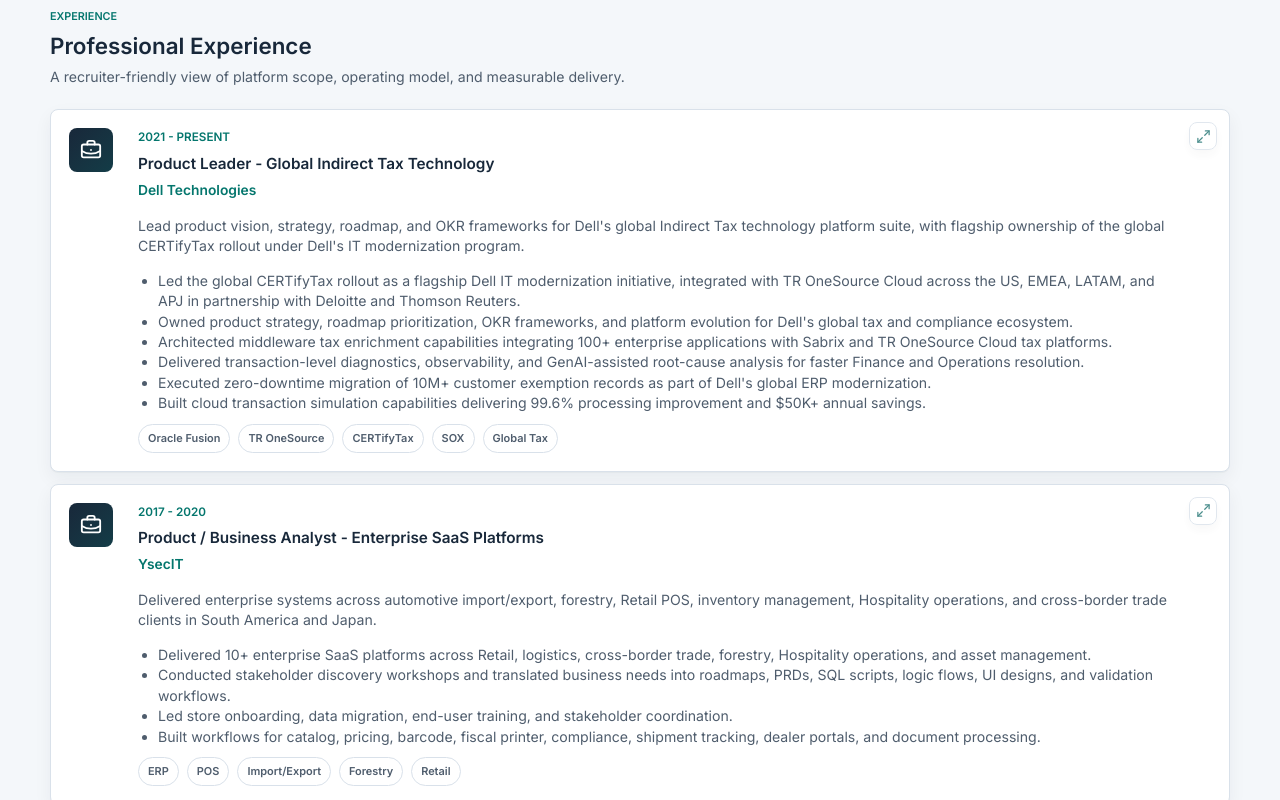
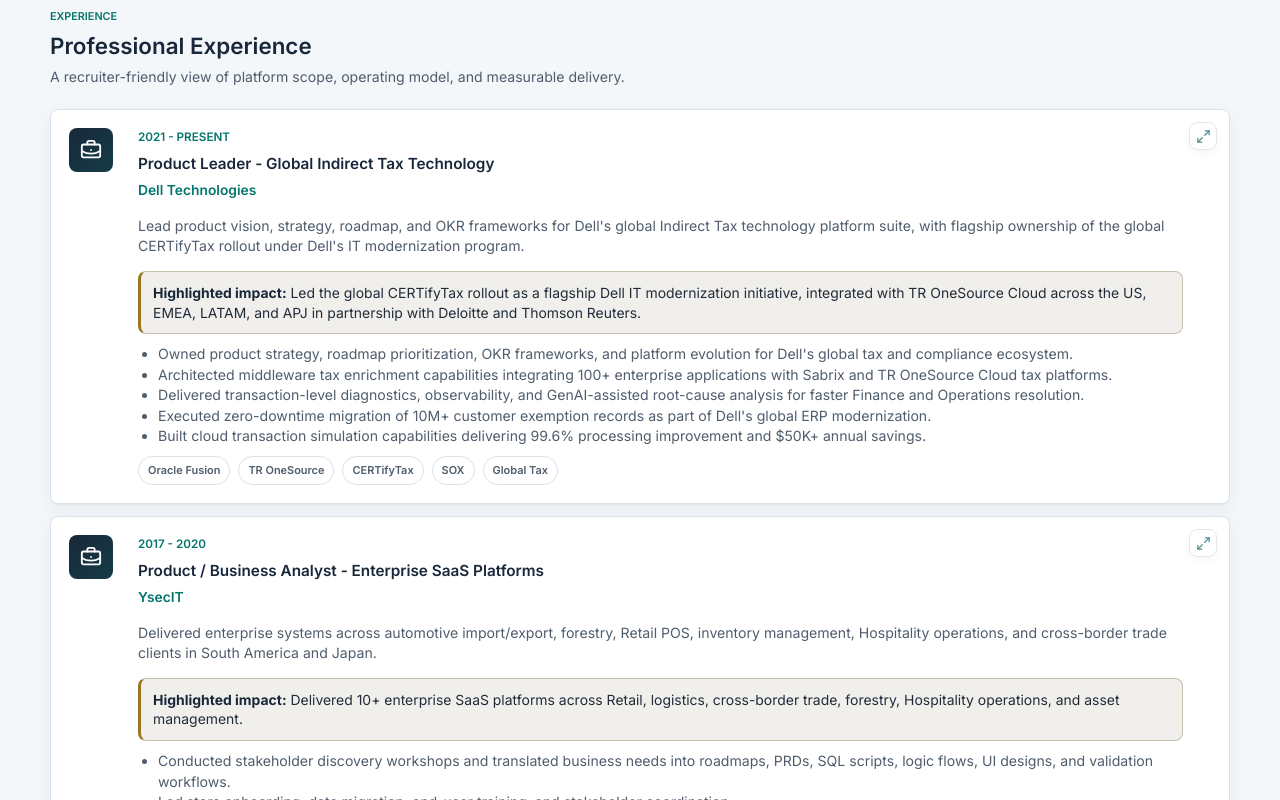
Before and after one commit to vijayshagunkumar/vijayshagunkumar.github.io, a React (Vite) app: page / in a window 1280 px wide. Shown: the part 2700-3500 px from the top of the page. Built offline with nearby package versions, Linux system fonts and the light colour scheme.

Commit message:
Highlight key impact on experience cards

```diff
--- a/src/components/Experience.tsx
+++ b/src/components/Experience.tsx
@@ -145,8 +145,13 @@
                 <h3>{item.role}</h3>
                 <h4>{item.company}</h4>
                 <p>{item.summary}</p>
+                {item.achievements[0] ? (
+                  <p className="experience-card-highlight">
+                    <strong>Highlighted impact:</strong> {item.achievements[0]}
+                  </p>
+                ) : null}
                 <ul>
-                  {item.achievements.map((achievement) => (
+                  {item.achievements.slice(1).map((achievement) => (
                     <li key={achievement}>{achievement}</li>
                   ))}
                 </ul>
--- a/src/styles/components.css
+++ b/src/styles/components.css
@@ -1003,6 +1003,24 @@
   hyphens: manual;
 }
 
+.experience-card-highlight {
+  margin: 11px 0 8px;
+  padding: 11px 12px;
+  border: 1px solid color-mix(in srgb, var(--accent-2) 30%, var(--border));
+  border-left: 3px solid var(--accent-2);
+  border-radius: 8px;
+  background: color-mix(in srgb, var(--accent-2) 8%, var(--surface-strong));
+  color: var(--text) !important;
+  font-size: 0.93rem !important;
+  line-height: 1.42 !important;
+  text-align: left !important;
+}
+
+.experience-card-highlight strong {
+  color: var(--heading);
+  font-weight: 650;
+}
+
 .project-card > p {
   display: -webkit-box;
   overflow: hidden;
```
